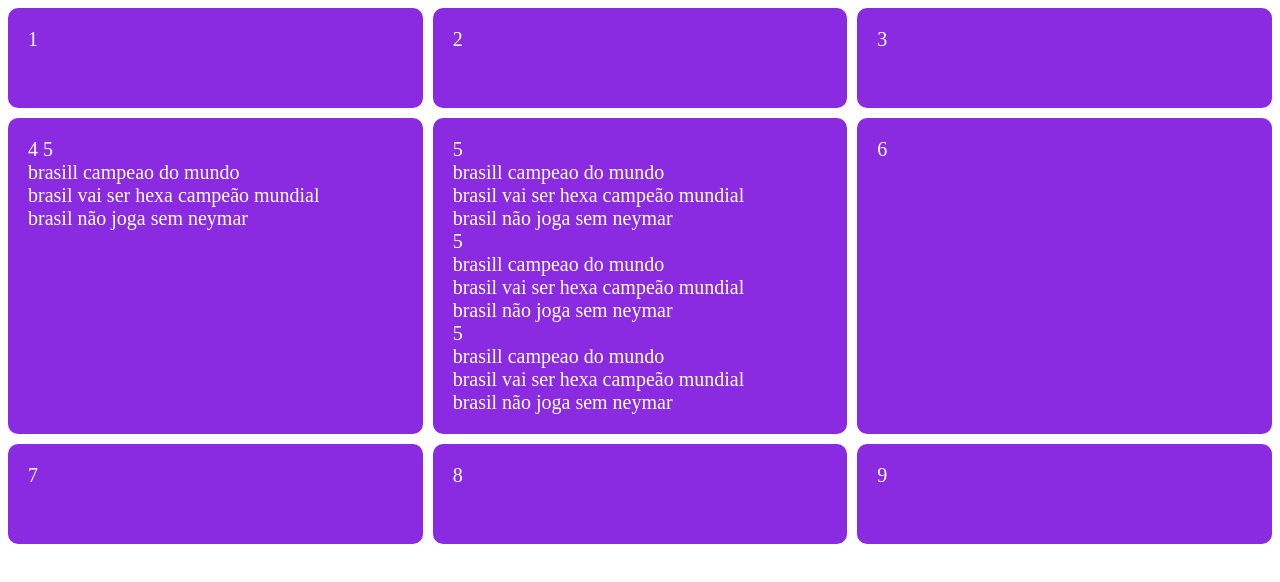
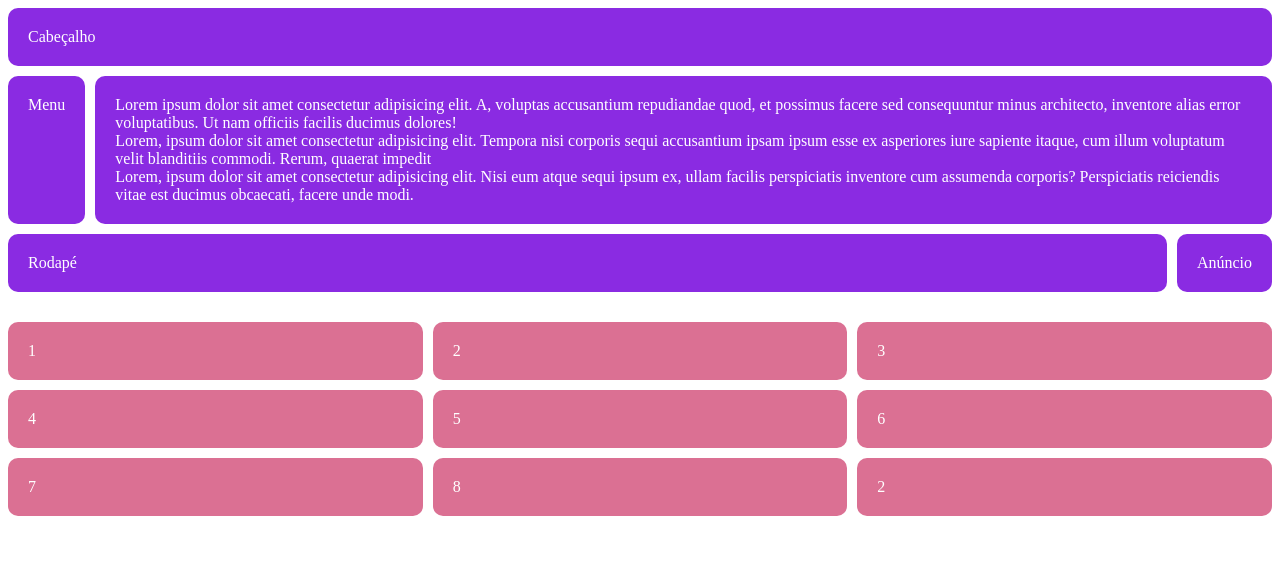
Before and after one commit to CristianPietro/B7Web, a plain HTML site: page 10-grid/container-item/index.html in a window 1280 px wide. Drawn offline with Linux system fonts and the light colour scheme.

Commit message:
[OK] CSS: Grid

```diff
--- a/10-grid/container-item/index.html
+++ b/10-grid/container-item/index.html
@@ -8,51 +8,30 @@
   <title>Document</title>
 </head>
 <body>
+
   <div class="container">
-    <div class="item">
-      1
-    </div>
-    <div class="item">
-      2
-    </div>
-    <div class="item">
-      3
-    </div>
-    <div class="item">
-      4
-      5 <br>
-      brasill campeao do mundo <br>
-      brasil vai ser hexa campeão mundial <br>
-      brasil não joga sem neymar
+    <header class="item">Cabeçalho</header>
+    <nav class="item">Menu</nav>
+    <section class="item">Lorem ipsum dolor sit amet consectetur adipisicing elit. A, voluptas accusantium repudiandae quod, et possimus facere sed consequuntur minus architecto, inventore alias error voluptatibus. Ut nam officiis facilis ducimus dolores!
       <br>
-    </div>
-    <div class="item">
-      5 <br>
-      brasill campeao do mundo <br>
-      brasil vai ser hexa campeão mundial <br>
-      brasil não joga sem neymar <br>
-      5 <br>
-      brasill campeao do mundo <br>
-      brasil vai ser hexa campeão mundial <br>
-      brasil não joga sem neymar
-      <br>
-      5 <br>
-      brasill campeao do mundo <br>
-      brasil vai ser hexa campeão mundial <br>
-      brasil não joga sem neymar
-    </div>
-    <div class="item">
-      6
-    </div>
-    <div class="item">
-      7
-    </div>
-    <div class="item">
-      8
-    </div>
-    <div class="item">
-      9
-    </div>
+      Lorem, ipsum dolor sit amet consectetur adipisicing elit. Tempora nisi corporis sequi accusantium ipsam ipsum esse ex asperiores iure sapiente itaque, cum illum voluptatum velit blanditiis commodi. Rerum, quaerat impedit <br>
+      Lorem, ipsum dolor sit amet consectetur adipisicing elit. Nisi eum atque sequi ipsum ex, ullam facilis perspiciatis inventore cum assumenda corporis? Perspiciatis reiciendis vitae est ducimus obcaecati, facere unde modi.
+    </section>
+    <footer class="item">Rodapé</footer>
+    <div class="item ad">Anúncio</div>
   </div>
+
+  <div class="container2">
+    <div class="item0 item1 ">1</div>
+    <div class="item0 item2">2</div>
+    <div class="item0 item3">3</div>
+    <div class="item0 item4">4</div>
+    <div class="item0 item5">5</div>
+    <div class="item0 item6">6</div>
+    <div class="item0 item7">7</div>
+    <div class="item0 item8">8</div>
+    <div class="item0 item9">2</div>
+  </div>
+
 </body>
 </html>
--- a/10-grid/container-item/style.css
+++ b/10-grid/container-item/style.css
@@ -1,9 +1,11 @@
 .container{
   display: grid;
-  grid-template-columns: repeat(3, 1fr);
-  grid-auto-rows: minmax(100px, auto);
-  gap: 10px;
-
+  grid-gap: 10px;
+  grid-template-areas:
+  "header header header header"
+  "menu content content content"
+  'footer footer footer ad'
+  ;
 }
 
 .item{
@@ -11,5 +13,53 @@
   border-radius: 10px;
   padding: 20px;
   color: #ffffff;
-  font-size: 20px;
 }
+
+header{
+  grid-area: header;
+}
+
+nav{
+  grid-area: menu;
+}
+
+section{
+  grid-area: content;
+}
+
+footer{
+  grid-area: footer;
+}
+
+.ad{
+  grid-area: ad;
+}
+
+.container2{
+  display: grid;
+  grid-template-columns: repeat(3, 1fr);
+  grid-gap: 10px;
+  margin-top: 30px;
+}
+
+.item0{
+  background-color: palevioletred;
+  border-radius: 10px;
+  padding: 20px;
+  color: #ffffff;
+}
+
+
+@media(max-width: 750px){
+  .container{
+  grid-template-areas:
+  "header header header menu"
+  "content content content content"
+  "ad ad ad ad"
+  'footer footer footer footer'
+  ;
+  }
+  .container2{
+    grid-template-columns: 1fr;
+  }
+}
```
